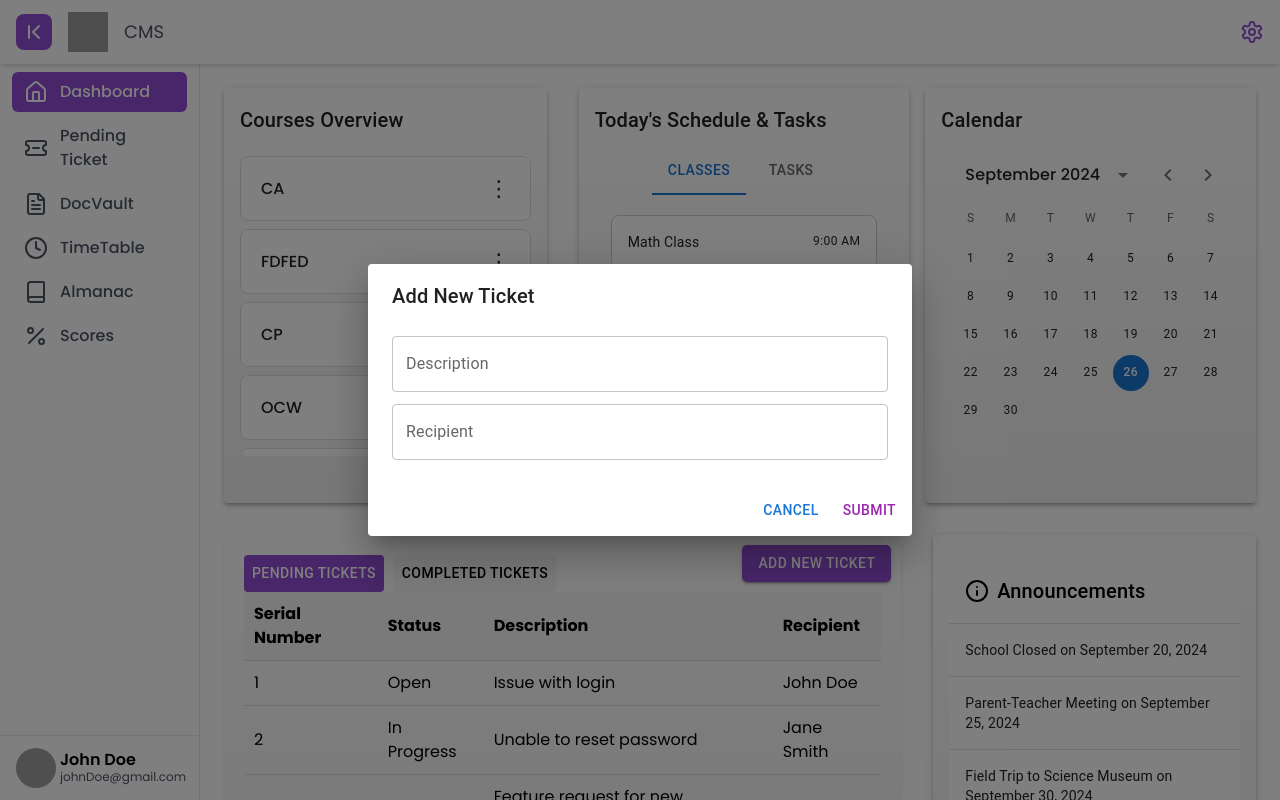
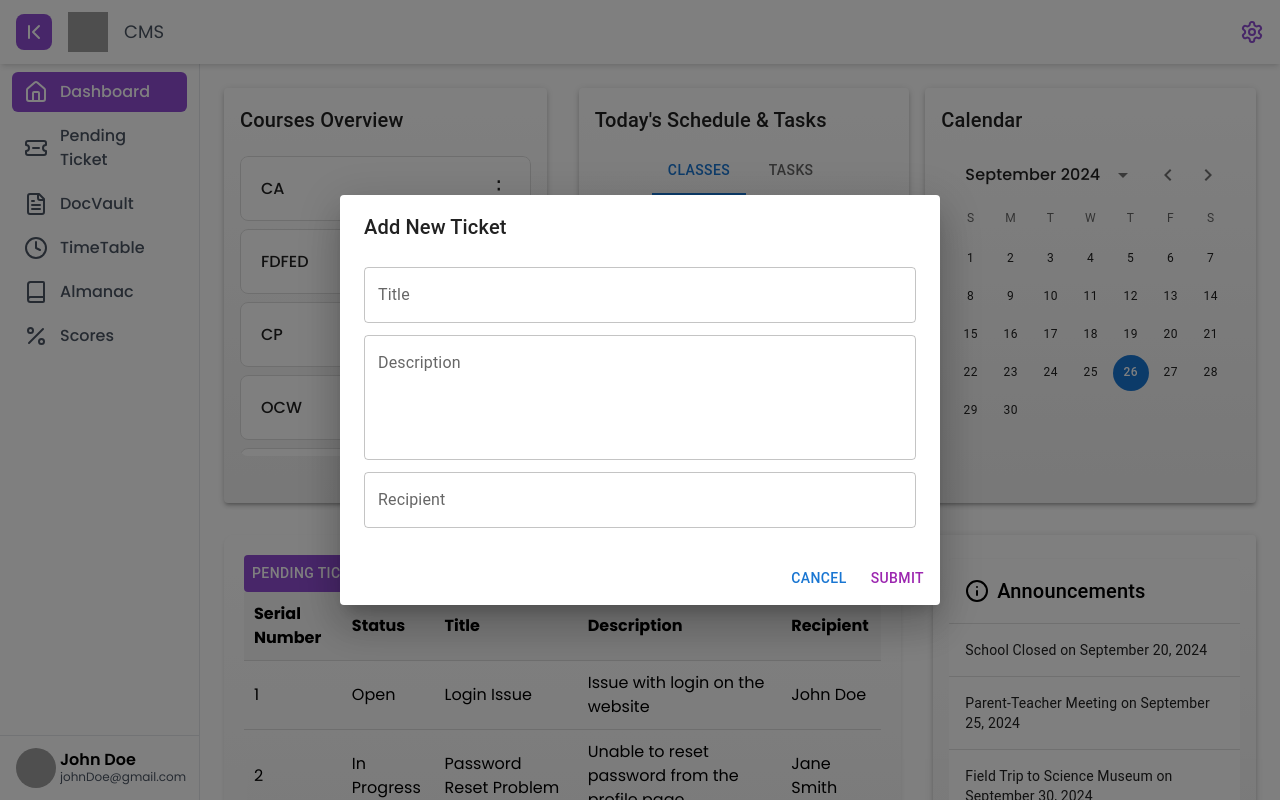
Before and after one commit to Nokesh11/FSD_G14_MY, a React (Create React App) app in the folder frontend/: page /faculty/dashboard in a window 1280 px wide. Both pictures are taken after a click on the button "ADD NEW TICKET". Built offline with nearby package versions, Linux system fonts and the light colour scheme; grey boxes are pictures that could not be loaded.

Commit message:
added title to tickets

```diff
--- a/frontend/src/components/TicketTable.jsx
+++ b/frontend/src/components/TicketTable.jsx
@@ -1,38 +1,50 @@
 import React from "react";
 import { useTable } from "react-table";
-import { Button, Dialog, DialogActions, DialogContent, DialogTitle, TextField, IconButton } from "@mui/material";
+import {
+  Button,
+  Dialog,
+  DialogActions,
+  DialogContent,
+  DialogTitle,
+  TextField,
+  IconButton,
+} from "@mui/material";
 import AddIcon from "@mui/icons-material/Add";
 import useMediaQuery from "@mui/material/useMediaQuery";
 
 // Ticket data creation function
-function createTicketData(serial, status, description, recipient) {
-  return { serial, status, description, recipient };
+function createTicketData(serial, status, title, description, recipient) {
+  return { serial, status, title, description, recipient };
 }
 
 // Initial pending and completed ticket rows
 const initialPendingRows = [
-  createTicketData(1, "Open", "Issue with login", "John Doe"),
-  createTicketData(2, "In Progress", "Unable to reset password", "Jane Smith"),
-  createTicketData(4, "Open", "Feature request for new dashboard", "Bob Lee"),
-  createTicketData(6, "Open", "Performance issue in dashboard", "David Lee"),
-  createTicketData(7, "In Progress", "Login issue in mobile app", "Mike Ross"),
+  createTicketData(1, "Open", "Login Issue", "Issue with login on the website", "John Doe"),
+  createTicketData(2, "In Progress", "Password Reset Problem", "Unable to reset password from the profile page", "Jane Smith"),
+  createTicketData(4, "Open", "Feature Request", "Request for a new dashboard layout for better performance", "Bob Lee"),
+  createTicketData(6, "Open", "Performance Issue", "Dashboard is lagging when using on mobile devices", "David Lee"),
+  createTicketData(7, "In Progress", "App Login Issue", "Users facing login issues specifically in the mobile app", "Mike Ross"),
 ];
 
 const completedRows = [
-  createTicketData(3, "Closed", "Bug in payment gateway", "Alice Johnson"),
-  createTicketData(5, "Resolved", "UI glitch on homepage", "Charlie Brown"),
-  createTicketData(8, "Resolved", "Performance optimization", "Daniel James"),
-  createTicketData(9, "Resolved", "Code optimization", "Charlie James"),
+  createTicketData(3, "Closed", "Payment Gateway Bug", "Critical issue in the payment gateway during transactions", "Alice Johnson"),
+  createTicketData(5, "Resolved", "UI Glitch", "UI glitch observed on homepage during user interactions", "Charlie Brown"),
+  createTicketData(8, "Resolved", "Performance Optimization", "Performance issues optimized successfully", "Daniel James"),
+  createTicketData(9, "Resolved", "Code Optimization", "Redundant code removed and refactored for better speed", "Charlie James"),
 ];
 
 const columns = [
   {
     Header: "Serial Number",
-    accessor: "serial", // accessor is the "key" in the data
+    accessor: "serial",
   },
   {
     Header: "Status",
     accessor: "status",
+  },
+  {
+    Header: "Title",
+    accessor: "title",
   },
   {
     Header: "Description",
@@ -47,46 +59,42 @@ const columns = [
 // Main component with tabs and new ticket functionality
 export default function TicketTable() {
   const [tabIndex, setTabIndex] = React.useState(0);
-  const [pendingRows, setPendingRows] = React.useState(initialPendingRows); // State for pending tickets
-  const [openDialog, setOpenDialog] = React.useState(false); // State to manage dialog open/close
+  const [pendingRows, setPendingRows] = React.useState(initialPendingRows);
+  const [openDialog, setOpenDialog] = React.useState(false);
   const [newTicket, setNewTicket] = React.useState({
+    title: "",
     description: "",
     recipient: "",
-  }); // State for new ticket input
+  });
 
-  // Media query to detect small screen
   const isSmallScreen = useMediaQuery("(max-width:730px)");
 
-  // Handle tab change
   const handleTabChange = (index) => {
     setTabIndex(index);
   };
 
-  // Handle form input change
   const handleInputChange = (event) => {
     const { name, value } = event.target;
     setNewTicket((prevTicket) => ({ ...prevTicket, [name]: value }));
   };
 
-  // Handle form submission
   const handleSubmit = () => {
     const newSerial = pendingRows.length + completedRows.length + 1;
     const newTicketData = createTicketData(
       newSerial,
       "Open",
+      newTicket.title,
       newTicket.description,
       newTicket.recipient
     );
-    setPendingRows([...pendingRows, newTicketData]); // Add new ticket to pending rows
-    setOpenDialog(false); // Close dialog
-    setNewTicket({ description: "", recipient: "" }); // Reset form
+    setPendingRows([...pendingRows, newTicketData]);
+    setOpenDialog(false);
+    setNewTicket({ title: "", description: "", recipient: "" });
   };
 
-  // Open and close dialog
   const handleOpenDialog = () => setOpenDialog(true);
   const handleCloseDialog = () => setOpenDialog(false);
 
-  // Table component using useTable hook
   const TableComponent = ({ data }) => {
     const { getTableProps, getTableBodyProps, headerGroups, rows, prepareRow } = useTable({
       columns,
@@ -96,9 +104,9 @@ export default function TicketTable() {
     return (
       <table {...getTableProps()} style={{ width: "100%", borderCollapse: "collapse" }}>
         <thead>
-          {headerGroups.map(headerGroup => (
+          {headerGroups.map((headerGroup) => (
             <tr {...headerGroup.getHeaderGroupProps()}>
-              {headerGroup.headers.map(column => (
+              {headerGroup.headers.map((column) => (
                 <th
                   {...column.getHeaderProps()}
                   style={{
@@ -116,11 +124,11 @@ export default function TicketTable() {
           ))}
         </thead>
         <tbody {...getTableBodyProps()}>
-          {rows.map(row => {
+          {rows.map((row) => {
             prepareRow(row);
             return (
               <tr {...row.getRowProps()}>
-                {row.cells.map(cell => {
+                {row.cells.map((cell) => {
                   return (
                     <td
                       {...cell.getCellProps()}
@@ -144,24 +152,21 @@ export default function TicketTable() {
 
   return (
     <div style={styles.card}>
-      {/* New Ticket Button */}
       {isSmallScreen ? (
-        // Use IconButton with plus icon for small screens
         <IconButton
           onClick={handleOpenDialog}
           sx={{
             position: "absolute",
             top: "10px",
             right: "10px",
-            zIndex: 1000, // Ensures it's above other elements
-            backgroundColor: "#904dd3", // Custom background color (purple)
-            color: "#fff", // Custom icon color (white)
+            zIndex: 1000,
+            backgroundColor: "#904dd3",
+            color: "#fff",
           }}
         >
           <AddIcon />
         </IconButton>
       ) : (
-        // Full button for larger screens
         <Button
           variant="contained"
           onClick={handleOpenDialog}
@@ -169,26 +174,36 @@ export default function TicketTable() {
             position: "absolute",
             top: "10px",
             right: "10px",
-            zIndex: 1000, // Ensures it's above other elements
-            backgroundColor: "#904dd3", // Custom background color (purple)
-            color: "#fff", // Custom text color (white)
-            borderRadius: "5px", // Example: custom border radius
+            zIndex: 1000,
+            backgroundColor: "#904dd3",
+            color: "#fff",
+            borderRadius: "5px",
           }}
         >
           Add New Ticket
         </Button>
       )}
 
-      {/* Dialog for adding new ticket */}
       <Dialog open={openDialog} onClose={handleCloseDialog}>
         <DialogTitle>Add New Ticket</DialogTitle>
         <DialogContent>
           <TextField
             autoFocus
             margin="dense"
+            label="Title"
+            type="text"
+            fullWidth
+            name="title"
+            value={newTicket.title}
+            onChange={handleInputChange}
+          />
+          <TextField
+            margin="dense"
             label="Description"
             type="text"
             fullWidth
+            multiline
+            rows={4} // Number of rows for multiline text
             name="description"
             value={newTicket.description}
             onChange={handleInputChange}
@@ -213,7 +228,6 @@ export default function TicketTable() {
         </DialogActions>
       </Dialog>
 
-      {/* Render Tabs */}
       <div>
         <Button
           onClick={() => handleTabChange(0)}
@@ -236,14 +250,12 @@ export default function TicketTable() {
         </Button>
       </div>
 
-      {/* Render Table based on tab index */}
       {tabIndex === 0 && <TableComponent data={pendingRows} />}
       {tabIndex === 1 && <TableComponent data={completedRows} />}
     </div>
   );
 }
 
-// Styles for card
 const styles = {
   card: {
     width: "100%",
```
